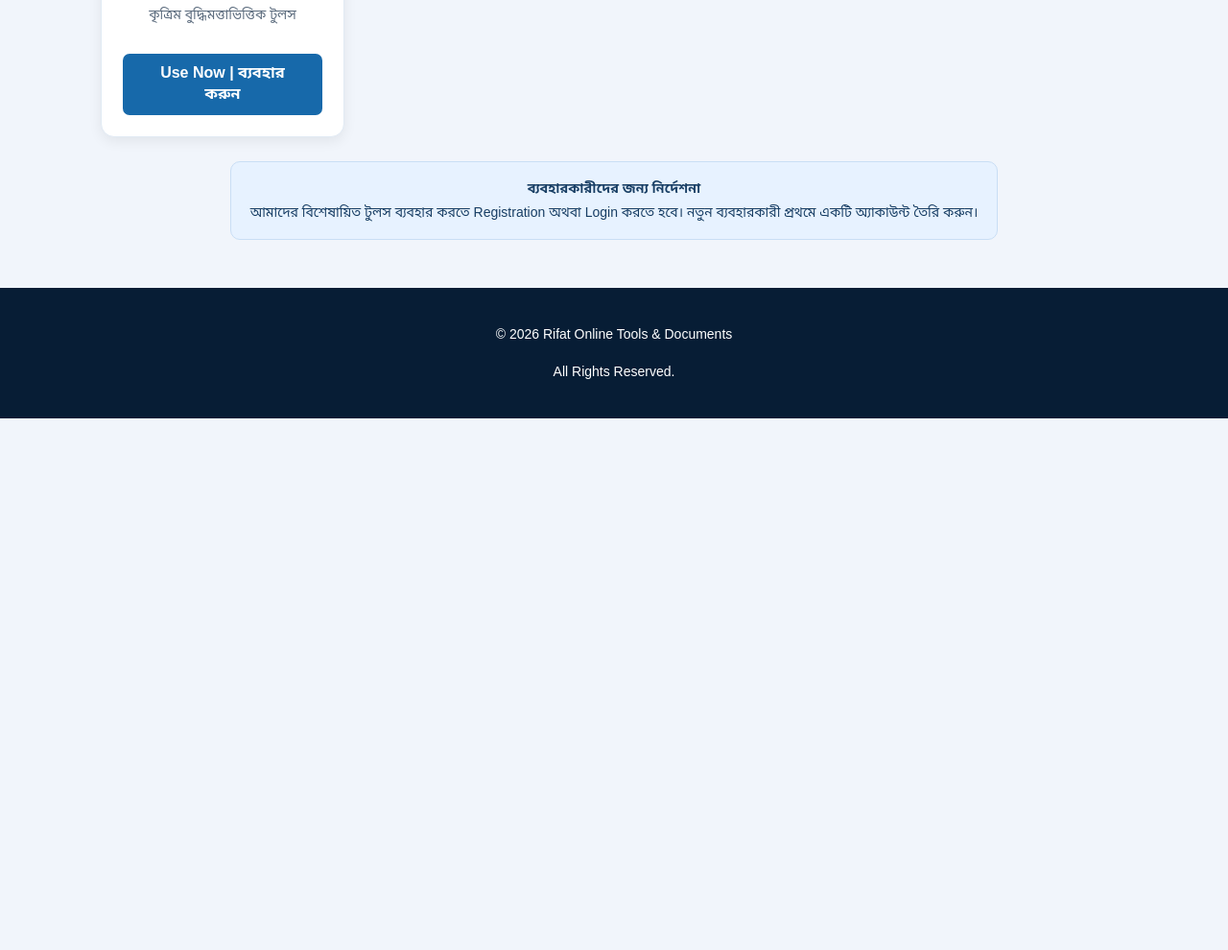
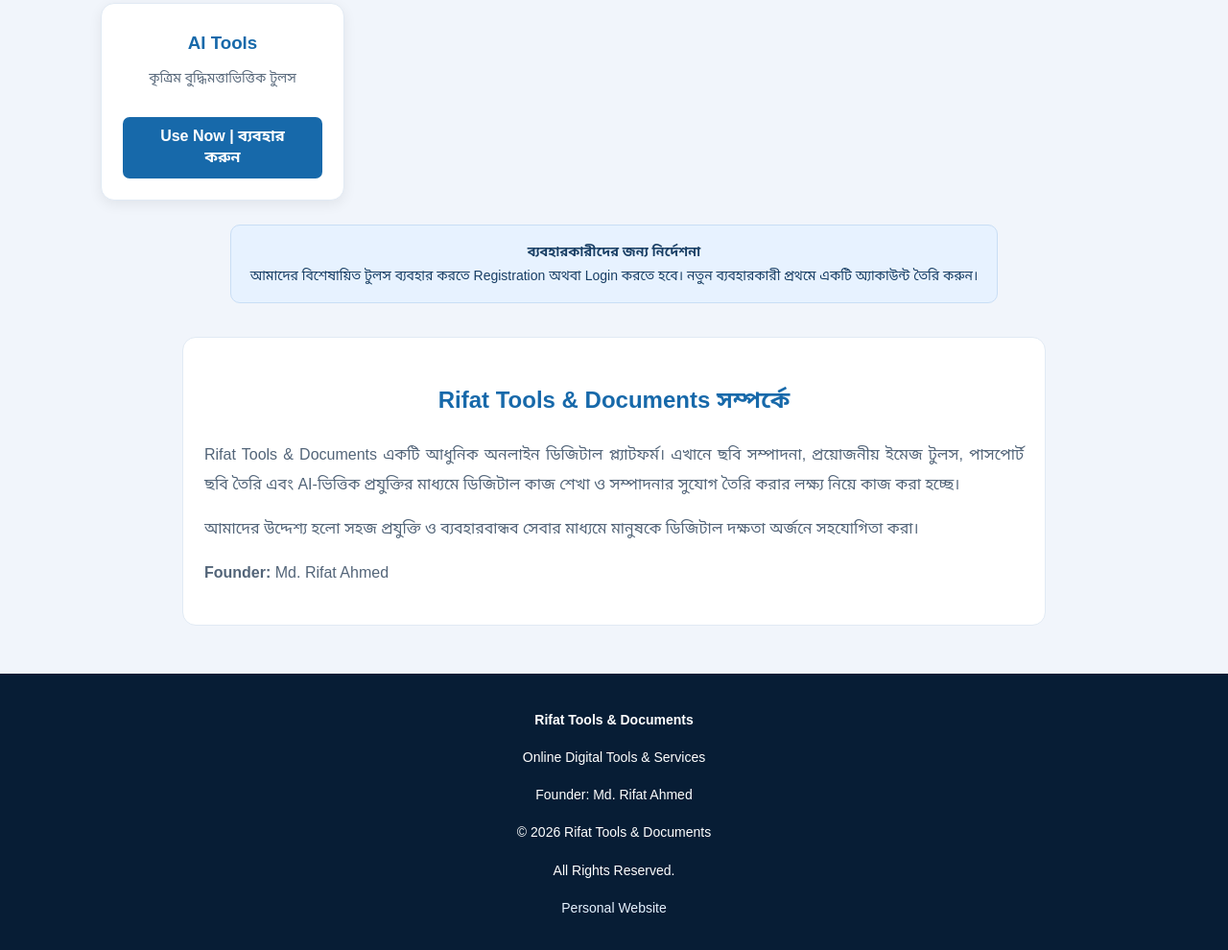
Before and after one commit to rifatahmedbogra-png/rifat-ahmed-website, a plain HTML site: page tools/index.html in a window 1280 px wide. Shown: the part 1596-2586 px from the top of the page at 96% size. Before the commit the page ends 2032 px from the top, so only its background shows below. Drawn offline with Linux system fonts and the light colour scheme.

Commit message:
Update index.html

```diff
--- a/tools/index.html
+++ b/tools/index.html
@@ -1,14 +1,36 @@
 <!DOCTYPE html>
 <html lang="bn">
 <head>
+
 <meta charset="UTF-8">
 <meta name="viewport" content="width=device-width, initial-scale=1.0">
 
-<title>Rifat Online Tools & Documents</title>
+<title>Rifat Tools & Documents | Online Digital Tools & Services</title>
 
-<meta name="description" content="Rifat Online Tools & Documents - শিখুন, জানুন, দক্ষতা বাড়ান, আয় করুন।">
+<meta name="description" content="Rifat Tools & Documents একটি অনলাইন ডিজিটাল প্ল্যাটফর্ম। এখানে Photo Editor, Image Editing Tools, Passport Photo Tools, AI Tools এবং প্রয়োজনীয় ডিজিটাল সেবা ব্যবহার ও শেখার সুযোগ রয়েছে।">
+
+<meta name="keywords" content="Rifat Tools and Documents, Rifat Tools, Online Tools, Photo Editor, Image Editing, Passport Photo Tools, AI Tools, Digital Services">
+
+<meta name="author" content="Md. Rifat Ahmed">
+
+<meta name="robots" content="index, follow">
+
+<meta name="googlebot" content="index, follow">
+
+<link rel="canonical" href="https://rifatahmedbogra-png.github.io/rifat-ahmed-website/tools/">
+
+<meta property="og:type" content="website">
+<meta property="og:title" content="Rifat Tools & Documents">
+<meta property="og:description" content="আপনার প্রয়োজনীয় ডিজিটাল টুলস ও সেবার নির্ভরযোগ্য অনলাইন প্ল্যাটফর্ম।">
+<meta property="og:url" content="https://rifatahmedbogra-png.github.io/rifat-ahmed-website/tools/">
+<meta property="og:image" content="https://rifatahmedbogra-png.github.io/rifat-ahmed-website/tools/tools-cover.png">
+
+<meta name="twitter:card" content="summary_large_image">
+<meta name="twitter:title" content="Rifat Tools & Documents">
+<meta name="twitter:description" content="Online Digital Tools & Services">
 
 <style>
+
 *{
  box-sizing:border-box;
 }
@@ -44,6 +66,7 @@ h1{
 header p{
  margin:0;
  color:#e5f2ff;
+ line-height:1.8;
 }
 
 main{
@@ -63,7 +86,7 @@ main{
 
 .intro p{
  color:#5b6b7d;
- line-height:1.7;
+ line-height:1.8;
 }
 
 .grid{
@@ -96,7 +119,7 @@ main{
  font-size:14px;
  color:#5b6b7d;
  min-height:38px;
- line-height:1.6;
+ line-height:1.7;
 }
 
 .card a{
@@ -127,6 +150,26 @@ main{
  line-height:1.8;
 }
 
+.about-section{
+ max-width:900px;
+ margin:35px auto 0;
+ padding:22px;
+ background:white;
+ border:1px solid #e1eaf4;
+ border-radius:14px;
+ line-height:1.9;
+}
+
+.about-section h2{
+ color:#1769aa;
+ text-align:center;
+}
+
+.about-section p{
+ color:#536579;
+ text-align:justify;
+}
+
 footer{
  text-align:center;
  background:#071d35;
@@ -137,17 +180,27 @@ footer{
  line-height:1.8;
 }
 
+footer a{
+ color:#e5f2ff;
+ text-decoration:none;
+}
+
 @media(max-width:480px){
+
  h1{
   font-size:23px;
  }
+
  main{
   margin:20px auto;
  }
+
  .card{
   padding:19px;
  }
+
 }
+
 </style>
 </head>
 
@@ -157,29 +210,35 @@ footer{
 
  <img
   src="tools-cover.png"
-  alt="Rifat Online Tools & Documents Cover"
+  alt="Rifat Tools & Documents - Digital Tools and Services"
  >
 
- <h1>Rifat Online Tools & Documents</h1>
+ <h1>Rifat Tools & Documents</h1>
 
- <p>শিখুন জানুন দক্ষতা বাড়ান আয় করুন</p>
+ <p>
+  Online Digital Tools & Services
+  <br>
+  শিখুন, জানুন, দক্ষতা বাড়ান, আয় করুন
+ </p>
 
 </header>
 
 <main>
 
- <div class="intro">
+ <section class="intro">
 
   <h2>আমাদের অনলাইন টুলসসমূহ</h2>
 
   <p>
-   সহজে ব্যবহার করুন প্রয়োজনীয় ডিজিটাল টুলস ও সেবা।
-   আপনার পছন্দের সেবা নির্বাচন করুন এবং শুরু করুন।
+   Rifat Tools & Documents-এ আপনাকে স্বাগতম।
+   এখানে সহজে ব্যবহার করুন প্রয়োজনীয় ডিজিটাল টুলস,
+   ছবি সম্পাদনার সুবিধা এবং আধুনিক প্রযুক্তিভিত্তিক সেবা।
+   আপনার পছন্দের সেবা নির্বাচন করে শুরু করুন।
   </p>
 
- </div>
+ </section>
 
- <div class="grid">
+ <section class="grid">
 
   <div class="card">
    <h3>Photo Editor</h3>
@@ -235,31 +294,73 @@ footer{
    <a class="service-link" href="ai-tools.html">Use Now | ব্যবহার করুন</a>
   </div>
 
- </div>
+ </section>
 
- <div class="login-note">
-  <strong>ব্যবহারকারীদের জন্য নির্দেশনা</strong><br>
-  আমাদের বিশেষায়িত টুলস ব্যবহার করতে Registration অথবা Login করতে হবে।
+ <section class="login-note">
+
+  <strong>ব্যবহারকারীদের জন্য নির্দেশনা</strong>
+
+  <br>
+
+  আমাদের বিশেষায়িত টুলস ব্যবহার করতে Registration
+  অথবা Login করতে হবে।
+
   নতুন ব্যবহারকারী প্রথমে একটি অ্যাকাউন্ট তৈরি করুন।
- </div>
+
+ </section>
+
+ <section class="about-section">
+
+  <h2>Rifat Tools & Documents সম্পর্কে</h2>
+
+  <p>
+   Rifat Tools & Documents একটি আধুনিক অনলাইন ডিজিটাল
+   প্ল্যাটফর্ম। এখানে ছবি সম্পাদনা, প্রয়োজনীয় ইমেজ
+   টুলস, পাসপোর্ট ছবি তৈরি এবং AI-ভিত্তিক প্রযুক্তির
+   মাধ্যমে ডিজিটাল কাজ শেখা ও সম্পাদনার সুযোগ তৈরি
+   করার লক্ষ্য নিয়ে কাজ করা হচ্ছে।
+  </p>
+
+  <p>
+   আমাদের উদ্দেশ্য হলো সহজ প্রযুক্তি ও ব্যবহারবান্ধব
+   সেবার মাধ্যমে মানুষকে ডিজিটাল দক্ষতা অর্জনে
+   সহযোগিতা করা।
+  </p>
+
+  <p>
+   <strong>Founder:</strong> Md. Rifat Ahmed
+  </p>
+
+ </section>
 
 </main>
 
 <footer>
 
- <p>© 2026 Rifat Online Tools & Documents</p>
+ <p><strong>Rifat Tools & Documents</strong></p>
+
+ <p>Online Digital Tools & Services</p>
+
+ <p>Founder: Md. Rifat Ahmed</p>
+
+ <p>© 2026 Rifat Tools & Documents</p>
 
  <p>All Rights Reserved.</p>
+
+ <p>
+  <a href="../index.html">Personal Website</a>
+ </p>
 
 </footer>
 
 <script>
+
 "use strict";
 
 /*
-  Audience Page:
-  প্রতিটি সেবা নির্বাচন করলে Login Page খুলবে।
-  নির্বাচিত সেবার ঠিকানা Login Page-এ পাঠানো হবে।
+ Audience Page:
+ প্রতিটি সেবা নির্বাচন করলে Login Page খুলবে।
+ নির্বাচিত সেবার ঠিকানা Login Page-এ পাঠানো হবে।
 */
 
 document.querySelectorAll(".service-link").forEach(link => {
@@ -283,6 +384,7 @@ document.querySelectorAll(".service-link").forEach(link => {
  });
 
 });
+
 </script>
 
 </body>
```
